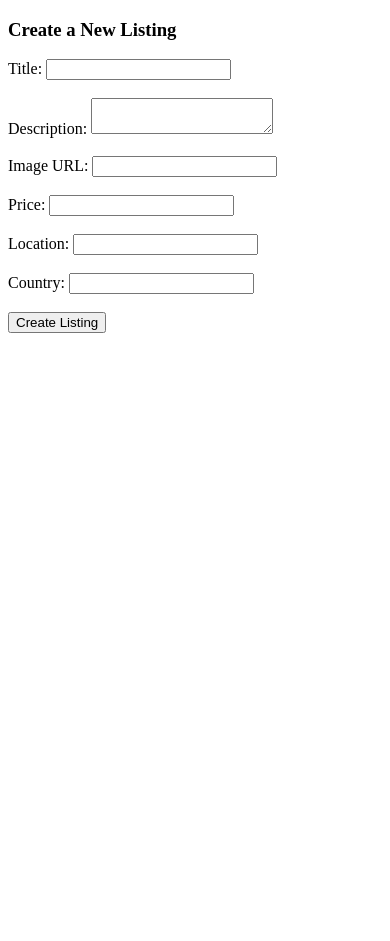
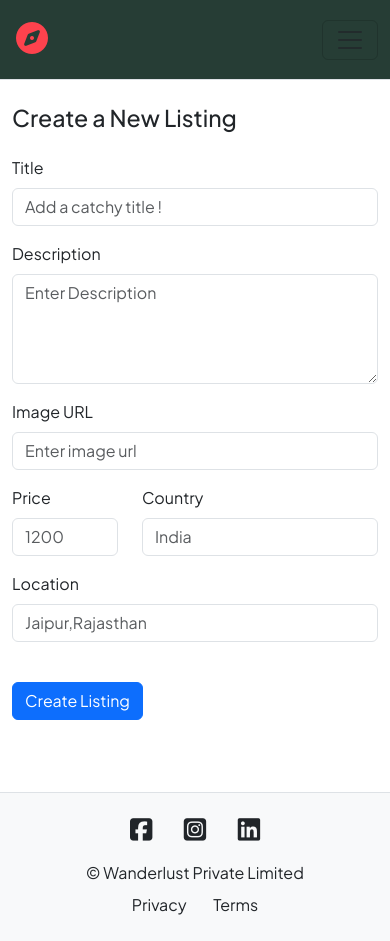
Before and after one commit to DeepDhingani/my-project, a Node server app: page /listings/new in a window 390 px wide. Before the commit the page ends 333 px from the top, so only its background shows below. Run offline with Node 20, Linux system fonts and the light colour scheme; some libraries are stand-ins or nearby versions.

Commit message:
Implement EJS templating with error handling and form validation

```diff
--- a/package.json
+++ b/package.json
@@ -20,7 +20,9 @@
   "homepage": "https://github.com/DeepDhingani/my-project#readme",
   "dependencies": {
     "ejs": "^7.0.2",
+    "ejs-mate": "^4.0.0",
     "express": "^5.3.0",
+    "joi": "^18.3.2",
     "method-override": "^3.0.0",
     "mongoose": "^9.11.4"
   }
--- /dev/null
+++ b/public/css/style.css
@@ -0,0 +1,86 @@
+ body {
+     font-family: "Plus Jakarta Sans", sans-serif !important;
+     display: flex;
+     flex-direction: column;
+     min-height: 100vh;
+ }
+
+ .container {
+     flex: 1
+ }
+ /* Navbar */
+
+ .custom-navbar {
+     background-color: #263D35 ! important;
+ }
+
+ .custom-navbar .navbar-brand,
+ .custom-navbar .nav-link {
+     color: white !important;
+ }
+
+ .navbar {
+     height: 5rem
+ }
+
+ .fa-compass {
+     color: #fe424d;
+     font-size: 2rem;
+ }
+ /* Footer */
+ /* Footer */
+
+ .f-info-socials a {
+     color: inherit;
+     margin: 0 0.6rem;
+     transition: color 0.2s;
+ }
+
+ .f-info-socials i {
+     font-size: 1.6rem;
+ }
+
+ .f-info-socials a:hover {
+     color: #fe424d;
+     /* same red as your compass */
+ }
+
+ .f-info-links a {
+     color: inherit;
+     text-decoration: none;
+     margin: 0 0.75rem;
+ }
+
+ .f-info-links a:hover {
+     text-decoration: underline;
+ }
+ /* Cards */
+
+ .card {
+     border: none !important;
+     margin-bottom: 2rem;
+ }
+
+ .card-img-top {
+     border-radius: 1rem !important;
+     width: 100% !important;
+     object-fit: cover !important;
+ }
+
+ .card-body {
+     padding: 0 !important;
+ }
+
+ .card-text {
+     font-weight: 500 !important;
+ }
+ /* Card Effect */
+
+ .card-img-overlay {
+     opacity: 0
+ }
+
+ .card-img-overlay:hover {
+     opacity: 0.2;
+     background-color: white;
+ }
--- /dev/null
+++ b/public/js/script.js
@@ -0,0 +1,20 @@
+// Example starter JavaScript for disabling form submissions if there are invalid fields
+(function() {
+    'use strict'
+
+    // Fetch all the forms we want to apply custom Bootstrap validation styles to
+    var forms = document.querySelectorAll('.needs-validation')
+
+    // Loop over them and prevent submission
+    Array.prototype.slice.call(forms)
+        .forEach(function(form) {
+            form.addEventListener('submit', function(event) {
+                if (!form.checkValidity()) {
+                    event.preventDefault()
+                    event.stopPropagation()
+                }
+
+                form.classList.add('was-validated')
+            }, false)
+        })
+})()
--- /dev/null
+++ b/utils/ExpressError.js
@@ -0,0 +1,9 @@
+class ExpressError extends Error {
+    constructor(statusCode, message) {
+        super();
+        this.statusCode = statusCode;
+        this.message = message;
+    }
+}
+
+module.exports = ExpressError;
--- /dev/null
+++ b/utils/wrapAsync.js
@@ -0,0 +1,5 @@
+module.exports = (fn) => {
+    return (req, res, next) => {
+        fn(req, res, next).catch(next)
+    }
+}
--- /dev/null
+++ b/views/includes/footer.ejs
@@ -0,0 +1,14 @@
+<footer class="bg-body-tertiary text-center py-4 mt-5 border-top">
+    <div class="f-info">
+        <div class="f-info-socials mb-3">
+            <a href="#" aria-label="Facebook"><i class="fa-brands fa-square-facebook"></i></a>
+            <a href="#" aria-label="Instagram"><i class="fa-brands fa-square-instagram"></i></a>
+            <a href="#" aria-label="LinkedIn"><i class="fa-brands fa-linkedin"></i></a>
+        </div>
+        <div class="mb-2">&copy; Wanderlust Private Limited</div>
+        <div class="f-info-links">
+            <a href="/privacy">Privacy</a>
+            <a href="/terms">Terms</a>
+        </div>
+    </div>
+</footer>
--- /dev/null
+++ b/views/includes/navbar.ejs
@@ -0,0 +1,15 @@
+<nav class="navbar navbar-expand-md custom-navbar border-bottom sticky-top">
+    <div class="container-fluid">
+        <a class="navbar-brand" href="/"><i class="fa-solid fa-compass"></i></a>
+        <button class="navbar-toggler" type="button" data-bs-toggle="collapse" data-bs-target="#navbarNavAltMarkup" aria-controls="navbarNavAltMarkup" aria-expanded="false" aria-label="Toggle navigation">
+      <span class="navbar-toggler-icon"></span>
+    </button>
+        <div class="collapse navbar-collapse" id="navbarNavAltMarkup">
+            <div class="navbar-nav">
+                <a class="nav-link" href="/">Home</a>
+                <a class="nav-link" href="/listings">All Listings</a>
+                <a class="nav-link" href="/listings/new">Add new Listings</a>
+            </div>
+        </div>
+    </div>
+</nav>
--- /dev/null
+++ b/views/layouts/boilerplate.ejs
@@ -0,0 +1,29 @@
+<!DOCTYPE html>
+<html lang="en">
+
+<head>
+    <meta charset="UTF-8">
+    <meta name="viewport" content="width=device-width, initial-scale=1.0">
+    <title>Wanderlust</title>
+
+    <link href="https://cdn.jsdelivr.net/npm/bootstrap@5.3.3/dist/css/bootstrap.min.css" rel="stylesheet" integrity="sha384-QWTKZyjpPEjISv5WaRU9OFeRpok6YctnYmDr5pNlyT2bRjXh0JMhjY6hW+ALEwIH" crossorigin="anonymous">
+    <link rel="stylesheet" href="https://cdnjs.cloudflare.com/ajax/libs/font-awesome/7.3.1/css/all.min.css" integrity="sha512-QeR2VH+lsBE5LSAe1Q5EnTBbe7XTBubt8dG93Y7gidSgdMCr8nVqKcfKAMyN96SV8KDbZVTDXChatu5G2KQGzg==" crossorigin="anonymous" referrerpolicy="no-referrer">
+    <link rel="stylesheet" href="/css/style.css">
+    <link rel="preconnect" href="https://fonts.googleapis.com">
+    <link rel="preconnect" href="https://fonts.gstatic.com" crossorigin>
+    <link href="https://fonts.googleapis.com/css2?family=Plus+Jakarta+Sans:ital,wght@0,200..800;1,200..800&display=swap" rel="stylesheet">
+</head>
+
+
+<body>
+    <%- include("../includes/navbar.ejs") %>
+        <div class="container">
+            <%- body %>
+        </div>
+        <%- include("../includes/footer.ejs") %>
+
+            <script src="https://cdn.jsdelivr.net/npm/bootstrap@5.3.3/dist/js/bootstrap.bundle.min.js"></script>
+            <script src="/js/script.js"></script>
+</body>
+
+</html>
--- a/views/listings/new.ejs
+++ b/views/listings/new.ejs
@@ -1,33 +1,56 @@
-<!DOCTYPE html>
-<html lang="en">
-<head>
-    <meta charset="UTF-8">
-    <meta name="viewport" content="width=device-width, initial-scale=1.0">
-    <title>Wanderlust</title>
-</head>
-<body>
-    <h3>Create a New Listing</h3>
-        <form method="post" action="/listings">
-            <label for="title">Title:</label>
-            <input type="text" id="title" name="listing[title]" required><br><br>
+<% layout("/layouts/boilerplate") %>
 
-            <label for="description">Description:</label>
-            <textarea id="description" name="listing[description]" required></textarea><br><br>
+    <div class="row">
+        <div class="col-12 col-md-8 offset-md-2"><br>
+            <h3 class="mb-4">Create a New Listing</h3>
 
-            <label for="image">Image URL:</label>
-            <input type="text" id="image" name="listing[image]" required><br><br>
+            <form method="post" action="/listings" class="needs-validation" novalidate>
+                <div class="mb-3">
+                    <label for="title" class="form-label">Title</label>
+                    <input type="text" class="form-control" id="title" name="listing[title]" placeholder="Add a catchy title !" required>
+                    <div class="valid-feedback">Title looks good!</div>
+                    <div class="invalid-feedback">Please enter a title.</div>
+                </div>
 
-            <label for="price">Price:</label>
-            <input type="number" id="price" name="listing[price]" required><br><br>
 
-            <label for="location">Location:</label>
-            <input type="text" id="location" name="listing[location]" required><br><br>
+                <div class="mb-3">
+                    <label for="description" class="form-label">Description</label>
+                    <textarea class="form-control" id="description" name="listing[description]" rows="4" placeholder="Enter Description" required></textarea>
+                    <div class="valid-feedback">Description looks good!</div>
+                    <div class="invalid-feedback">Please enter a valid description.</div>
+                </div>
 
-            <label for="country">Country:</label>
-            <input type="text" id="country" name="listing[country]" required><br><br>
+                <div class="mb-3">
+                    <label for="image" class="form-label">Image URL</label>
+                    <input type="text" class="form-control" id="image" name="listing[image]" placeholder="Enter image url">
+                    <div class="valid-feedback">Image URL looks good!</div>
+                    <div class="invalid-feedback">Please enter a valid image URL.</div>
+                </div>
 
-            <button type="submit">Create Listing</button>
+                <div class="row">
+                    <div class="mb-3 col-4">
+                        <label for="price" class="form-label">Price</label>
+                        <input type="text" class="form-control" id="price" name="listing[price]" placeholder="1200" required>
+                        <div class="valid-feedback">Price looks good!</div>
+                        <div class="invalid-feedback">Please enter a valid price.</div>
+                    </div>
 
-        </form>
-</body>
-</html>
+                    <div class="mb-3 col-8">
+                        <label for="country" class="form-label">Country</label>
+                        <input type="text" class="form-control" id="country" name="listing[country]" placeholder="India" required>
+                        <div class="valid-feedback">Country looks good!</div>
+                        <div class="invalid-feedback">Please enter a valid country.</div>
+                    </div>
+                </div>
+
+                <div class="mb-3">
+                    <label for="location" class="form-label">Location</label>
+                    <input type="text" class="form-control" id="location" name="listing[location]" placeholder="Jaipur,Rajasthan" required>
+                    <div class="valid-feedback">Location looks good!</div>
+                    <div class="invalid-feedback">Please enter a valid location.</div>
+                </div> <br>
+
+                <button type="submit" class="btn btn-primary add-btn">Create Listing</button> <br><br>
+            </form>
+        </div>
+    </div>
```
Also changed, not shown: app.js (+44 -30 lines), schema.js (added, +12 -0 lines), views/error.ejs (added, +9 -0 lines), views/listings/edit.ejs (+52 -26 lines), views/listings/index.ejs (+21 -17 lines), views/listings/show.ejs (+28 -28 lines), 1 other file.
